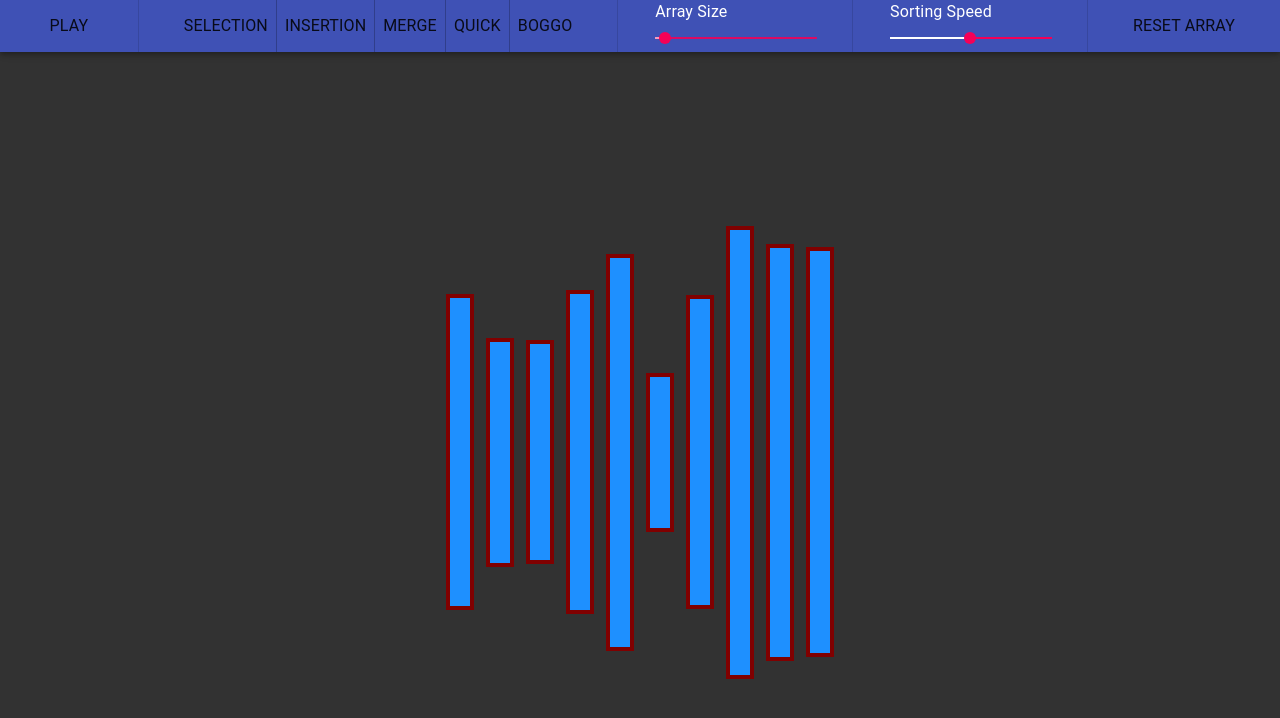
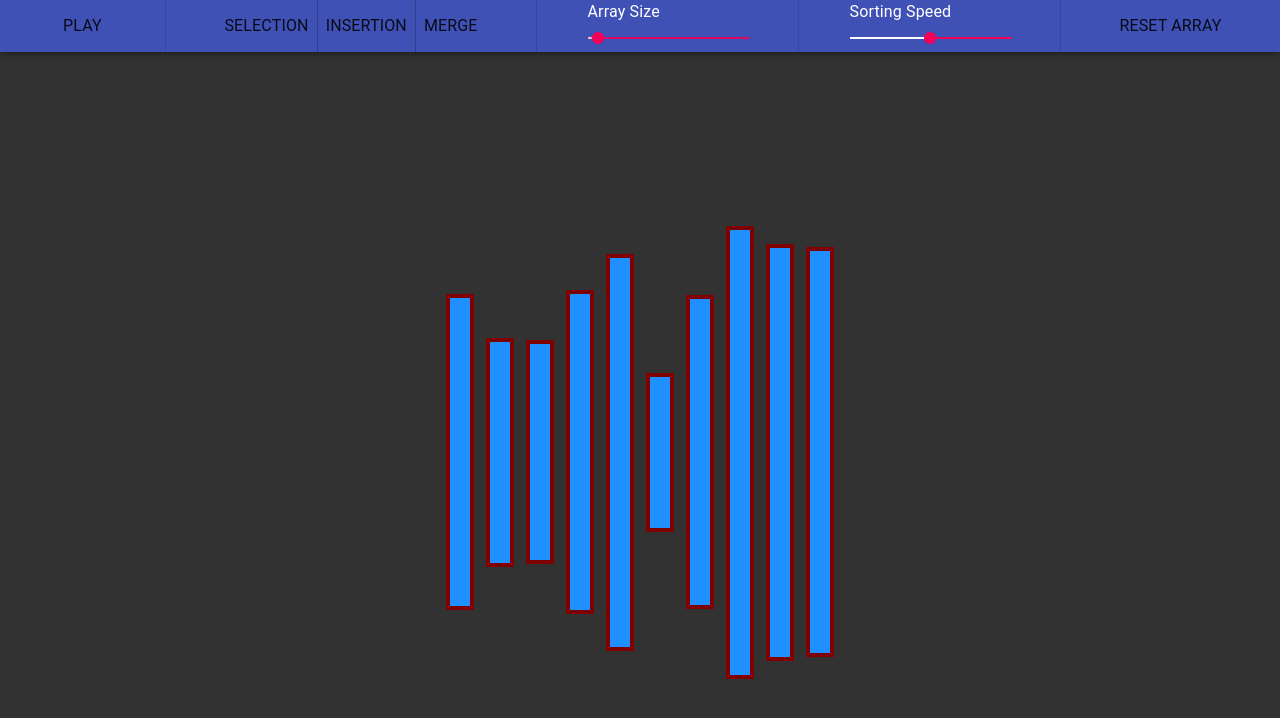
Before and after one commit to cgsnider/Sorting-Visualizer, a React (Create React App) app: page / in a window 1280 px wide. Shown: the top 718 px of the page. Built offline with nearby package versions, Linux system fonts and the light colour scheme.

Commit message:
Removed unfinished sorting algos from options

```diff
--- a/src/App.js
+++ b/src/App.js
@@ -8,7 +8,7 @@ export class App extends PureComponent {
     super(props);
 
     this.state = {
-      sortingOptions: ["Selection", "Insertion", "Merge", "Quick", "Boggo"],
+      sortingOptions: ["Selection", "Insertion", "Merge"],
       arrConstraints: {
         minLen: 4,
         maxLen: 100,
```
